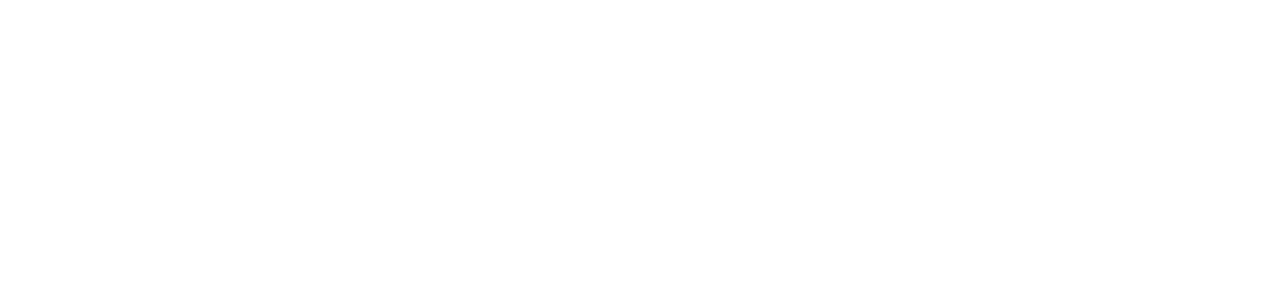
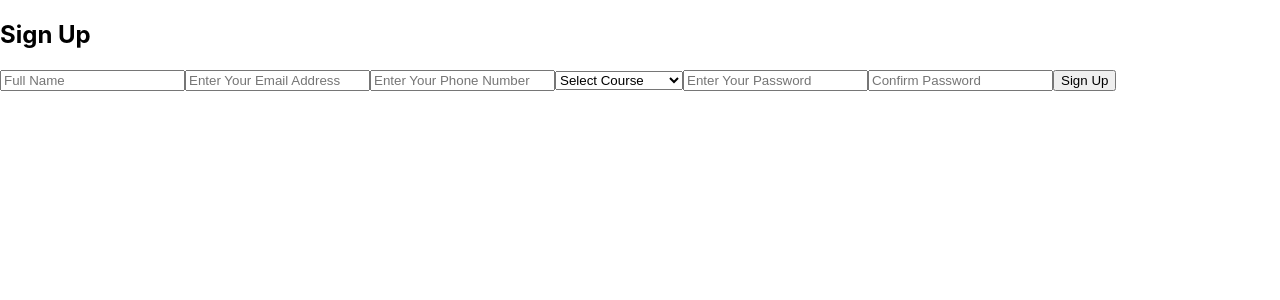
Before and after one commit to lukman8840/LearnFlow, a React (Create React App) app: page /signup in a window 1280 px wide. Before the commit this address had no page. Shown: the top 300 px of the page. Built offline with nearby package versions, Linux system fonts and the light colour scheme.

Commit message:
login and signup page added

```diff
--- a/src/App.js
+++ b/src/App.js
@@ -3,6 +3,8 @@ import './App.css';
 import Home from './components/pages/Home';
 import About from './components/pages/About';
 import Contact from './components/pages/Contact';
+import LoginForm from './components/LoginForm';
+import SignUpForm from './components/SignUpForm';
 
 function App() {
   return (
@@ -11,6 +13,8 @@ function App() {
         <Route path='/' element={<Home />}/>
         <Route path='/about' element={<About />} />
         <Route path='/contact' element={<Contact />} />
+        <Route path='/login' element={<LoginForm />} />
+        <Route path='/signup' element={<SignUpForm />}/>
       </Routes>
     </Router>
   );
--- /dev/null
+++ b/src/components/LoginForm.jsx
@@ -0,0 +1,47 @@
+import React, { useState } from 'react'
+
+const LoginForm = () => {
+
+    const [formData, setFormData] = useState({
+        email: '',
+        password: ''
+    });
+
+    const handleChange = (e) => {
+        setFormData(prev => ({
+            ...prev,
+            [e.target.name]: e.target.value
+        }));
+    };
+    const handleSubmit = (e) => {
+        e.preventDefault();
+        console.log('logging in with:', formData)
+    }
+
+  return (
+    <div className='auth-container'>
+        <h2>Login</h2>
+        <form onSubmit={handleSubmit} className='auth-form'>
+            <input
+                type='email'
+                name='email'
+                placeholder='Enter Your Email Address'
+                value={formData.email}
+                onChange={handleChange}
+                required
+            />
+            <input
+                type='password'
+                name='password'
+                placeholder='Enter Your Password'
+                value={formData.password}
+                onChange={handleChange}
+                required
+            />
+            <button type='submit'>Login</button>
+        </form>
+    </div>
+  )
+}
+
+export default LoginForm
--- a/src/components/Navbar.jsx
+++ b/src/components/Navbar.jsx
@@ -1,9 +1,10 @@
 import React, { useState } from 'react'
 import '../styles/Navbar.css'
 import { FaSignInAlt } from 'react-icons/fa'
-import { Link } from 'react-router-dom'
+import { Link, useNavigate } from 'react-router-dom'
 
 const Navbar = () => {
+  const navigate = useNavigate()
   const [showDropdown, setShowDropdown] = useState(false)
 
   return (
@@ -16,18 +17,17 @@ const Navbar = () => {
             <Link to="/">Home</Link>
 
             <div className='dropdown'
-              onMouseEnter={() => setShowDropdown(true)}
-              onMouseLeave={() => setShowDropdown(false)}
+              onClick={() => setShowDropdown(prev => !prev)}
             >
               <span className='dropdown-toggle'>Courses ▾</span>
               {showDropdown && (
                 <div className='dropdown-menu'>
                   <Link to="/courses/gmail">Gmail Basics</Link>
-                  <Link to="/courses/gmail">Google Docs</Link>
-                  <Link to="/courses/gmail">Internet Research</Link>
-                  <Link to="/courses/gmail">Intro to AI Tools</Link>
-                  <Link to="/courses/gmail">File Storage</Link>
-                  <Link to="/courses/gmail">Online Safety</Link>
+                  <Link to="/courses/google-docs">Google Docs</Link>
+                  <Link to="/courses/internet-research">Internet Research</Link>
+                  <Link to="/courses/intro-to-ai">Intro to AI Tools</Link>
+                  <Link to="/courses/file-storage">File Storage</Link>
+                  <Link to="/courses/online-safety">Online Safety</Link>
                 </div>
               )}
             </div>
@@ -36,7 +36,7 @@ const Navbar = () => {
         </div>
       </div>
       <div className="right-section">
-        <button className="login">
+        <button className="login" onClick={() => navigate('./login')}>
           <span className='login-text'>Login</span>
           <FaSignInAlt style={{marginLeft: '18px'}}/>
         </button>
--- /dev/null
+++ b/src/components/SignUpForm.jsx
@@ -0,0 +1,90 @@
+import React, { useState } from 'react'
+// import { useSearchParams } from 'react-router-dom'
+
+const SignUpForm = () => {
+
+    const [formData, setFormData] = useState({
+        name: '',
+        email: '',
+        phone: '',
+        course: '',
+        password: '',
+        confirmPassword: ''
+    });
+    const handleChange = (e) => {
+        setFormData(prev => ({
+            ...prev,
+            [e.target.name]: e.target.value
+        }))
+        console.log('Signing up with:', formData);
+    }
+
+    const handleSubmit = (e) => {
+        e.preventDefault();
+        if (formData.password !== formData.confirmPassword){
+            alert('Passwords do not match!')
+            return;
+        }
+    }
+  return (
+    <div className='auth-container'>
+        <h2>Sign Up</h2>
+    <form onSubmit={handleSubmit} className='auth-form'>
+        <input
+            type='text'
+            name='name'
+            placeholder='Full Name'
+            value={formData.name}
+            onChange={handleChange}
+            required
+        />
+        <input
+            type='email'
+            name='email'
+            placeholder='Enter Your Email Address'
+            value={formData.email}
+            onChange={handleChange}
+            required
+        />
+        <input
+            type='phone'
+            name='tel'
+            placeholder='Enter Your Phone Number'
+            value={formData.phone}
+            onChange={handleChange}
+            required
+        />
+
+        <select name='course'>
+            <option value="">Select Course</option>
+            <option value="gmail">Gmail Basics</option>
+            <option value="docs">Google Docs</option>
+            <option value="ai">AI Tools</option>
+            <option value="research">Internet Research</option>
+        </select>
+
+        <input
+            name='password'
+            type='password'
+            placeholder='Enter Your Password'
+            value={formData.password}
+            onChange={handleChange}
+            required
+        />
+        <input
+            name='confirmPassword'
+            type='password'
+            placeholder='Confirm Password'
+            value={formData.confirmPassword}
+            onChange={handleChange}
+            required
+        />
+
+        <button type='submit'>Sign Up </button>
+    </form>
+
+    </div>
+  )
+}
+
+export default SignUpForm
--- a/src/styles/Navbar.css
+++ b/src/styles/Navbar.css
@@ -78,6 +78,7 @@
     cursor: pointer;
 }
 .dropdown-menu {
+    margin-top: 10px;
     display: flex;
     flex-direction: column;
     position: absolute;
@@ -85,7 +86,7 @@
     left: 0;
     max-width: 180px;
     background-color: #fff;
-    border-radius: 8px;
+    border-radius: 12px;
     z-index: 100;
     padding: 10px;
     min-width: 180px;
@@ -100,4 +101,5 @@
 }
 .dropdown-menu a:hover {
     background-color: #f0f0f0;
+    border-radius: 10px;
 }
```
